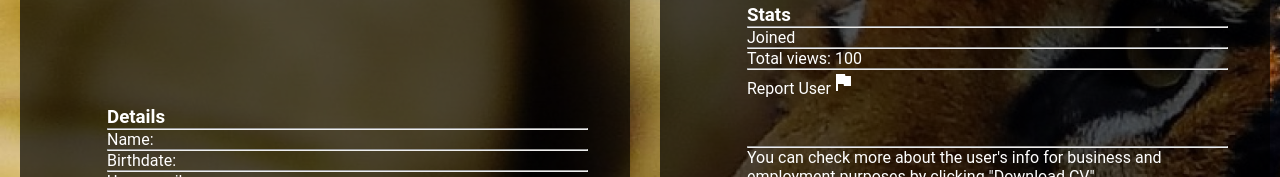
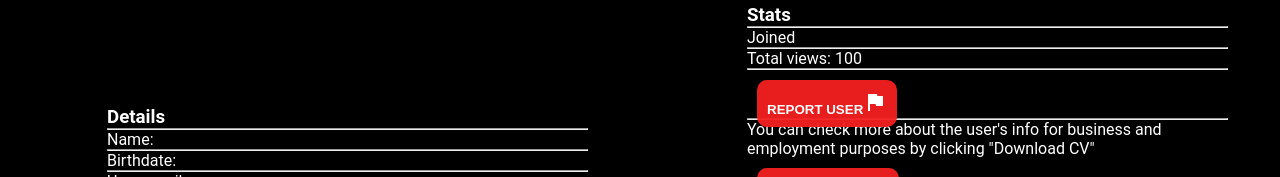
Before and after one commit to mgacrama211176/capstone-2, a React (Vite) app in the folder frontend/: page /profile/updateProf/1 in a window 1280 px wide. Shown: the part 550-727 px from the top of the page. Built offline with nearby package versions, Linux system fonts and the light colour scheme; no server answers.

Commit message:
reportprof

```diff
--- a/frontend/src/pages/Profile.jsx
+++ b/frontend/src/pages/Profile.jsx
@@ -5,6 +5,17 @@ import Follow from "../components/Follow";
 import Card from "../components/Card";
 import axios from "axios";
 import BGimage from "../assets/tiger.jpg";
+
+//MUI COMPONENTS
+import Box from "@mui/material/Box";
+import Modal from "@mui/material/Modal";
+import Button from "@mui/material/Button";
+import Typography from "@mui/material/Typography";
+import Radio from "@mui/material/Radio";
+import RadioGroup from "@mui/material/RadioGroup";
+import FormControlLabel from "@mui/material/FormControlLabel";
+import FormControl from "@mui/material/FormControl";
+import FormLabel from "@mui/material/FormLabel";
 
 //REDUX
 import { current } from "@reduxjs/toolkit";
@@ -180,6 +191,37 @@ const Report = styled.p`
   margin-bottom: 10%;
 `;
 
+const Repbtn = styled.button`
+  margin: 10px;
+  padding: 10px;
+  text-align: center;
+  text-transform: uppercase;
+  max-height: 50px;
+  transition: 0.5s;
+  background-size: 200% auto;
+  color: white;
+  border-radius: 10px;
+  display: block;
+  border: 0px;
+  font-weight: 700;
+  position: absolute;
+
+  background-color: #f51f1ff2;
+  cursor: pointer;
+  user-select: none;
+  -webkit-user-select: none;
+  touch-action: manipulation;
+
+  &:hover {
+    background-position: right center;
+
+    text-decoration: none;
+  }
+  &:active {
+    transform: scale(1.3);
+  }
+`;
+
 const DownldCV = styled.button`
   margin: 10px;
   padding: 20px;
@@ -214,12 +256,10 @@ const DownldCV = styled.button`
 //Video Sectiton
 
 const Vidtitle = styled.h1`
-  color: black;
+  color: white;
   margin-left: 20px;
 `;
 const VidWrapper = styled.div`
-  color: white;
-  background: #f3ececac;
   max-width: 100%;
   position: relative;
   overflow: hidden;
@@ -300,9 +340,20 @@ const Submitbtn = styled.button`
     transform: scale(1.3);
   }
 `;
+//MODAL
 
-///
-const Pageseparator = styled.hr``;
+const style = {
+  position: "absolute",
+  top: "50%",
+  left: "50%",
+  transform: "translate(-50%, -50%)",
+  width: 400,
+  height: 250,
+  bgcolor: "#f3ededb9",
+  border: "2px solid #000",
+  boxShadow: 24,
+  p: 4,
+};
 
 const Profile = ({ nav }) => {
   let { id } = useParams();
@@ -331,8 +382,18 @@ const Profile = ({ nav }) => {
 
   const currentUser = useSelector((state) => state.username.currentUser);
 
+  const handleClose = () => {
+    setOpen(false);
+  };
+
+  ///MODAL
+  const [open, setOpen] = React.useState(false);
+  const handleOpen = () => setOpen(true);
+
+  ////
+
   const MainWrapper = styled.div`
-    background-image: url("${BGimage}");
+    background-color: black;
     background-position: center;
     background-repeat: no-repeat;
     background-size: cover;
@@ -414,8 +475,54 @@ const Profile = ({ nav }) => {
             Total views: 100
             <hr />
             <Report>
-              Report User
-              <FlagIcon />
+              <Repbtn onClick={handleOpen}>
+                Report user
+                <FlagIcon />
+              </Repbtn>
+              <Modal
+                open={open}
+                onClose={handleClose}
+                aria-labelledby="modal-modal-title"
+                aria-describedby="modal-modal-description"
+              >
+                <Box sx={style}>
+                  <Typography
+                    id="modal-modal-title"
+                    variant="h6"
+                    component="h2"
+                  >
+                    What is the issue?
+                  </Typography>
+
+                  <RadioGroup
+                    aria-labelledby="demo-radio-buttons-group-label"
+                    defaultValue="female"
+                    name="radio-buttons-group"
+                  >
+                    <FormControlLabel
+                      value="female"
+                      control={<Radio />}
+                      label="Report 1"
+                    />
+                    <FormControlLabel
+                      value="male"
+                      control={<Radio />}
+                      label="Report 2"
+                    />
+                    <FormControlLabel
+                      value="other"
+                      control={<Radio />}
+                      label="Report 3"
+                    />
+                    <FormControlLabel
+                      value="other"
+                      control={<Radio />}
+                      label="Report 4"
+                    />
+                  </RadioGroup>
+                  <Repbtn onClick={handleOpen}>Submit report</Repbtn>
+                </Box>
+              </Modal>
             </Report>
             <hr />
             You can check more about the user's info for business and employment
--- a/frontend/src/pages/UpdateProfile.jsx
+++ b/frontend/src/pages/UpdateProfile.jsx
@@ -27,7 +27,7 @@ const Wrapper = styled.div`
   margin: 0 100px;
   display: flex;
   justify-content: center;
-  background-image: url("${BGimage}");
+  background-color: black;
   border: 1px solid black;
   border-radius: 15px;
   padding: 30px;
@@ -38,7 +38,6 @@ const Wrapper = styled.div`
   margin-bottom: 1%;
   max-width: 100%;
   height: 700px;
-  position: relative;
 `;
 
 const H1 = styled.h1``;
@@ -339,7 +338,6 @@ const UpdateProfile = () => {
 
             <TextField
               id="birthdate"
-              // label="Birthdate"
               variant="outlined"
               type="date"
               onChange={(e) => onChangeHandle(e)}
@@ -353,20 +351,6 @@ const UpdateProfile = () => {
               maxRows={50}
               onChange={(e) => onChangeHandle(e)}
             />
-
-            {/* <FileUploadContainers>
-              <TextField
-                id="ProfileImage"
-                label="Profile Image"
-                variant="outlined"
-              />
-              <TextField
-                id="ProfileBackground"
-                label="Profile Background"
-                variant="outlined"
-              />
-              <TextField id="uploadCV" label="uploadCV" variant="outlined" />
-            </FileUploadContainers> */}
           </InputContainers>
 
           <Upcv>Upload CV</Upcv>
```
